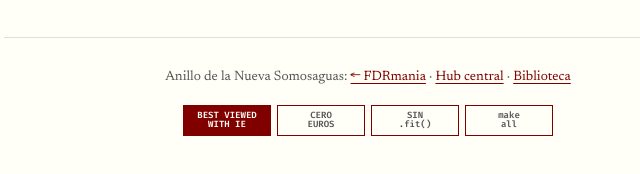
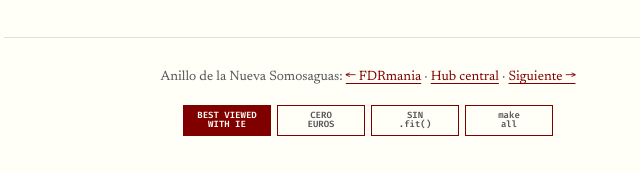
Before and after one commit to nuevasomosaguas/ns-for-ie, a plain HTML site: page index.html in a window 1280 px wide. Shown: the part 4412-4586 px from the top of the page, 272-912 px from the left. Drawn offline with Linux system fonts and the light colour scheme.

Commit message:
El anillo continúa: tras NS para IE viene la biblioteca secundaria, que era el sitio siguiente de FDRmania

```diff
--- a/index.html
+++ b/index.html
@@ -238,7 +238,7 @@ paper.pdf: paper.qmd data/clean.parquet output/dag.pdf
   <p>Anillo de la Nueva Somosaguas:
     <a href="https://nuevasomosaguas.github.io/fdrmania/">← FDRmania</a> ·
     <a href="https://nuevasomosaguas.github.io/">Hub central</a> ·
-    <a href="https://nuevasomosaguas.github.io/biblioteca.html">Biblioteca</a></p>
+    <a href="https://nuevasomosaguas.github.io/biblioteca-secundaria/">Siguiente →</a></p>
   <div class="chapas">
     <span>BEST VIEWED<br>WITH IE</span>
     <span>CERO<br>EUROS</span>
```
